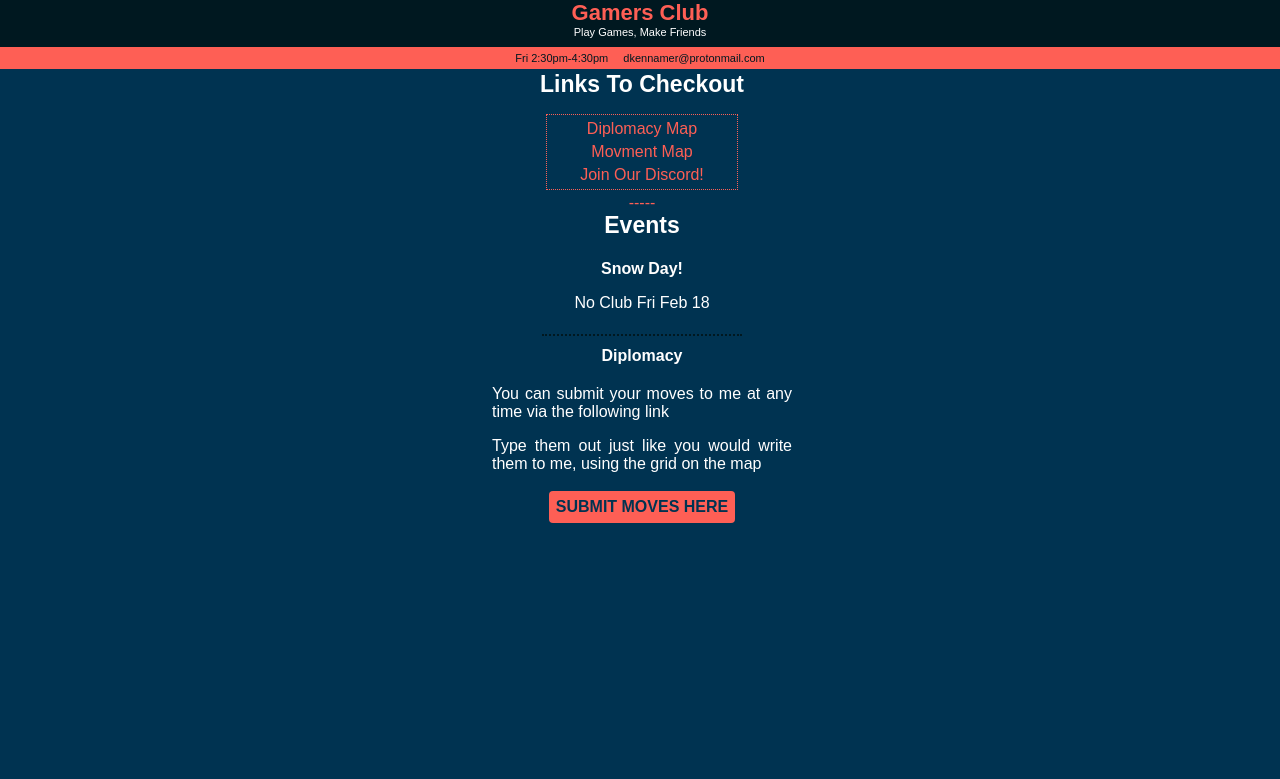
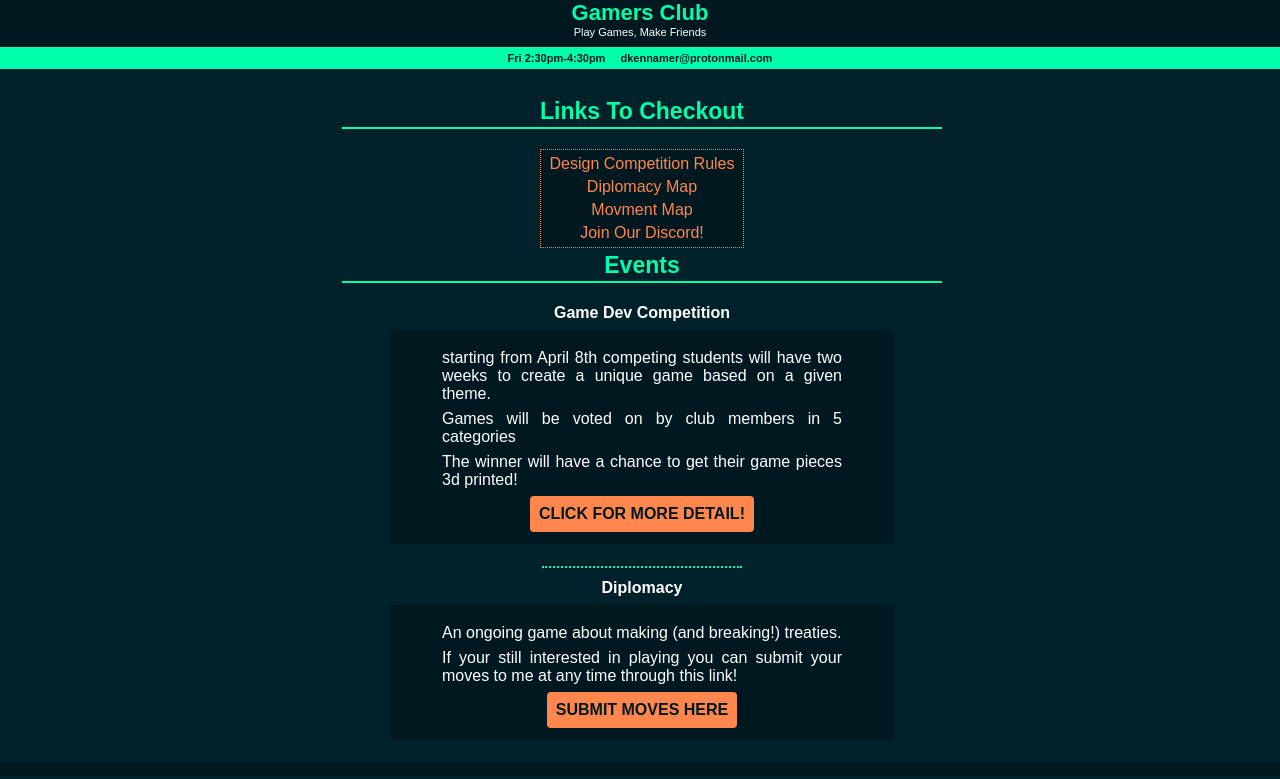
Before and after one commit to Mequam/mequam.github.io, a PHP site: page / in a window 1280 px wide. Shown: the top 779 px of the page. Run offline with PHP 8.4, Linux system fonts and the light colour scheme.

Commit message:
updated all of the css to be beuitiful :D
also added a new page for the game desing comp

```diff
--- a/assets/css/main.css
+++ b/assets/css/main.css
@@ -1,26 +1,48 @@
 :root {
-	--background: #251F47;
+	--emphasis-background: #002c45;
+	--background: #00202a;/*#251F47;*/
 	--text: #FFFFFF;
-	--primary: #FE5F55;
+	--primary: #00ffaa; /*#FE5F55;*/
 	--secondary: #003351;
-	--terciary: #00A8E8;
+	--terciary: #ff874e; /*#FE5F55;*/
 	--secondary-background: #001820;
+}
+.emphasis-background {
+	background-color: var(--emphasis-background);
+}
+.tab {
+	position: relative;
+	left: 1em;
 }
 .footer {
 	min-height: 10px;
 	background-color: var(--secondary-background);
+	margin-top: 20px;
 }
 h3 {
 	margin: 0;
 	font-size: 23px;
+	color: var(--primary);
+}
+h3::after {
+	content: "";
+	width: 90%;
+	max-width: 600px;
+	display: block;
+	border-bottom: 2px solid var(--primary);
+	margin-left:auto;
+	margin-right: auto;
+	padding:0;
+	margin-top: 2px;
+	margin-bottom: 20px;
 }
 h4 {
 	max-width: 200px;
 	margin-left: auto;
 	margin-right: auto;
 	padding-top: 11px;
-	border-top: 2px dotted var(--secondary-background);
-	margin-bottom: 2px;
+	border-top: 2px dotted var(--primary);
+	margin-bottom: 8px;
 }
 h5 {
 	margin-top: 1px;
@@ -30,9 +52,6 @@ h3 + h4 {
 	padding-top: 0px;
 }
 
-.container {
-	display: inline-block;
-}
 ul {
 	margin-bottom: 0px;
 }
@@ -40,6 +59,7 @@ ul {
 	text-align: center;
 	background-color: var(--secondary-background);
 	font-size: 11px;
+	margin-bottom: 27px;
 }
 .header h1 {
 	margin:0px;
@@ -58,6 +78,7 @@ h1.title + p {
 	margin-left: 6px;
 	margin-right: 6px;
 	color: var(--secondary-background);
+	font-weight: 600;
 }
 @media only screen and (max-width: 261px) {
 	.subheader p, .subheader a {
@@ -74,8 +95,11 @@ h1 {
 	color: var(--primary);
 }
 a {
-	color: var(--primary);
+	color: var(--terciary);
 	text-decoration: none;
+	border-right: 1px;
+	border-left: 1px;
+	display: inline-block;
 }
 a:hover {
 	text-decoration: underline;
@@ -88,7 +112,7 @@ overflow-x: hidden !important;
 body {
 	overflow-x:hidden !important;
 	width: auto !important;
-	background-color: var(--secondary);
+	background-color: var(--background);
 	color: var(--text);
 	font-family: Arial, sans-serif;
 	margin: 0;
@@ -99,11 +123,7 @@ body {
 	text-align: center;
 	width: 100%;
 	height: 100%;
-	background-color: var(--secondary);
-}
-.container + .container::before {
-	content: "-----";
-	color: var(--primary);
+	display: inline-block;
 }
 ul {
 	list-style-type: none;
@@ -118,34 +138,62 @@ ul li + li {
 	margin-top: 0;
 }
 ul.link_menu {
-	border: 1px dotted var(--primary);
+	border: 1px dotted var(--terciary);
+	background-color: var(--secondary-background);
 	width: 100%;
 	max-width: 190px;
 	margin-left: auto;
 	margin-right: auto;
+	padding-left: 6px;
+	padding-right: 6px;
 }
 .content {
 	display: block;
 	text-align: center;
+	background-color: var(--background);
 }
 
 
 
-.text-container {
-	max-width: 300px;
-	width: 80vw;
+/*.text-container,*/
+.content p {
+	max-width: 400px;
+	width: 84%;
+	margin:0;
 	margin-left:  auto;
 	margin-right: auto;
 	display: block;
+	background-color: var(--secondary-background);
+	padding: 17px;
+	padding-top: 7px;
+	padding-bottom: 7px;
+	text-align: justify;
+}
+.content p + p {
+	padding-top: 0;
 }
 .text-container p {
 	text-align: justify;
 }
+.group {
+	background-color: var(--secondary-background);
+	padding-top: 12px;
+	padding-bottom: 12px;
+	max-width: 500px;
+	margin-left: auto;
+	margin-right: auto;
+}
+@media only screen and (max-width:527px) {
+	.group {
+		max-width: 90%;
+	}
+
+}
 
 .button {
 	text-transform: uppercase;
-	background-color: var(--primary);
-	color: var(--secondary);
+	background-color: var(--terciary);
+	color: var(--secondary-background);
 	display: inline-block;
 	padding: 7px;
 	border-radius: 4px;
@@ -153,12 +201,52 @@ ul.link_menu {
 	transition: background-color .1s ease-out,
 			color .1s ease-out,
 			font-size .1s ease-in;
+	border: 2px solid var(--terciary);
 }
 .button:hover {
 	text-decoration: none;
-	background-color: white;
-	color: var(--primary);
+	background-color: var(--secondary-background);
+	color: var(--terciary);
 }
 .button:active {
 	font-size: 15px;
 }
+/*
+	this is not inteanded to hide text!
+	only indicate to the user that the BACK END
+	is hiding text from them
+
+	DO NOT USE THIS TO HIDE IMPORTANT INFORMATION THAT WOULD BE DUMB
+*/
+ol li {
+	text-align: left;
+}
+em,.em,.aggressive,p.aggressive {
+	text-decoration: none;
+	display: inline-block;
+	font-style: normal;
+	border-left: 2px solid var(--terciary);
+	display: inline-block;
+	padding-left: 3px;
+	background-color: var(--emphasis-background);
+}
+.aggressive,p.aggressive {
+	font-size: 24px;
+	font-weight: 900;
+	border-right: 5px solid var(--terciary);
+	border-left: 5px solid var(--terciary);
+	border-top: 2px dotted var(--terciary);
+	border-bottom: 2px dotted var(--terciary);
+	color: var(--primary);
+}
+p.aggressive {
+	text-align: center;
+}
+p.hidden,.hidden {
+	color: black;
+	background-color: black;
+	border: none;
+}
+p.hidden::selection,.hidden {
+	background: rgb(1,0,0);
+}
--- /dev/null
+++ b/index.css
@@ -0,0 +1,5 @@
+.group {
+	max-width: 400px;
+	margin-left: auto;
+	margin-right: auto;
+}
--- a/index.html
+++ b/index.html
@@ -3,6 +3,7 @@
 	<head>
 		<meta name="viewport" content="width=device-width, initial-scale=1.0">
 		<link rel="stylesheet" href="./assets/css/main.css">
+		<link rel="stylesheet" href="./assets/css/index.css">
 	</head>
 	<body>
 		<div class="header">
@@ -17,6 +18,7 @@
 			<div class="container">
 				<h3>Links To Checkout</h3>
 				<ul class="link_menu">
+					<li><a href="./gamedesign.html">Design Competition Rules</a></li>
 					<li><a href="./map.html">Diplomacy Map</a></li>
 					<li><a href="./map_moves.html">Movment Map</a></li>
 					<li><a href="https://discord.gg/XC6PJcKZnC">Join Our Discord!</a></li>
@@ -24,21 +26,30 @@
 			</div>
 			<div class="container events-container">
 				<h3>Events</h3>
-				<h4>Snow Day!</h4>
-				<p>No Club Fri Feb 18</p>
-				<h4>Diplomacy</h4>
-				<div class="container text-container">
+				<h4>Game Dev Competition</h4>
+				<div class="container group">
+					<p>starting from April 8th competing students will have two weeks to create a unique game based on a given theme.</p>
 					<p>
-					You can submit your moves to me at any time via the following link
+						Games will be voted on by club members
+						in 5 categories
 					</p>
 					<p>
-					Type them out just like you would write them to me, using the
-					grid on the map
+						The winner will have a chance to get
+						their game pieces 3d printed!
 					</p>
+					<a class="button" href="./gamedesign.html">Click For More Detail!</a>
 				</div>
+				<h4>Diplomacy</h4>
+				<div class="container group">
+				<p>An ongoing game about making (and breaking!) treaties.</p>
+				<p>If your still interested in playing you can submit your moves to me at any time through this link!</p>
 				<a class="button" href="https://docs.google.com/forms/d/e/1FAIpQLSfx81nhLinENeNEIVgXxxLGpHrDW6kl1_rVMd6Vxrvlq5ceAw/viewform">
 					Submit Moves Here
 				</a>
+
+
+				</div>
+
 			</div>
 		</div>
 		<div class="container footer">
```
Also changed, not shown: assets/css/gamedev.css (added, +35 -0 lines), gamedesign.html (added, +105 -0 lines), assets/css/index.css (added).
